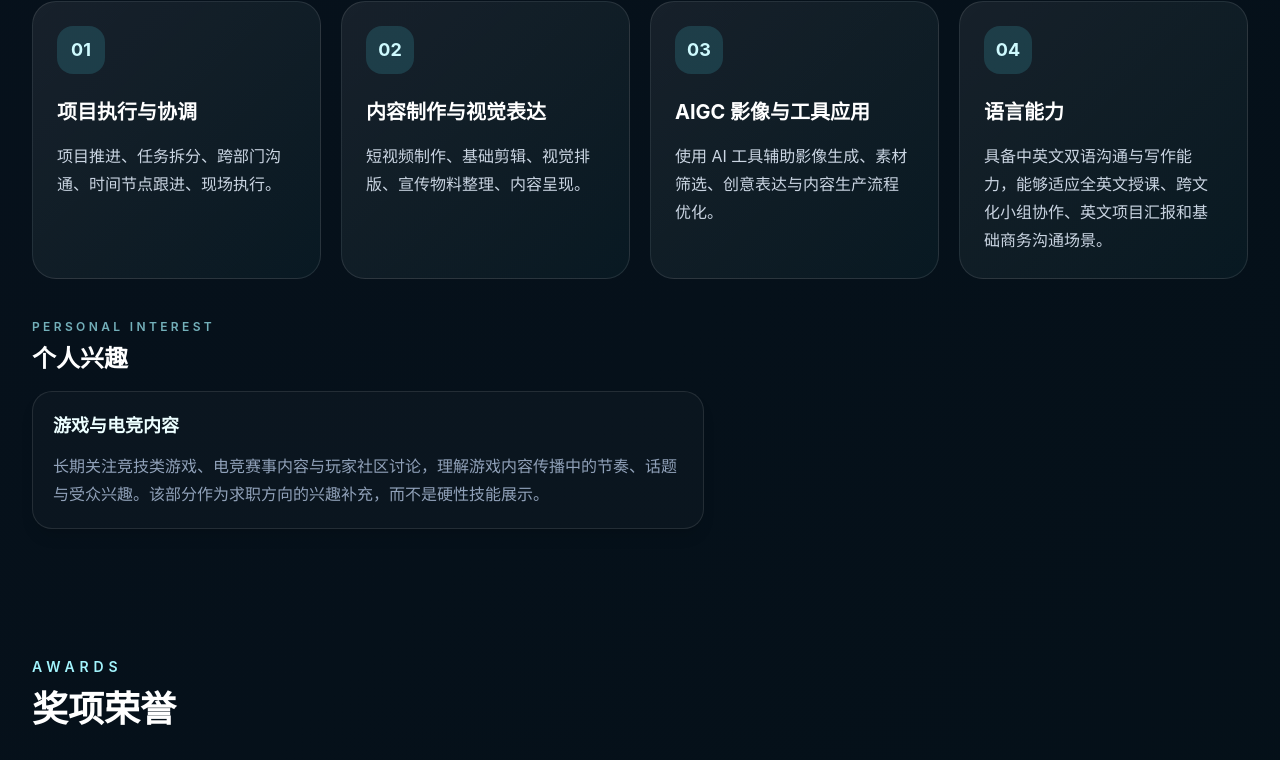
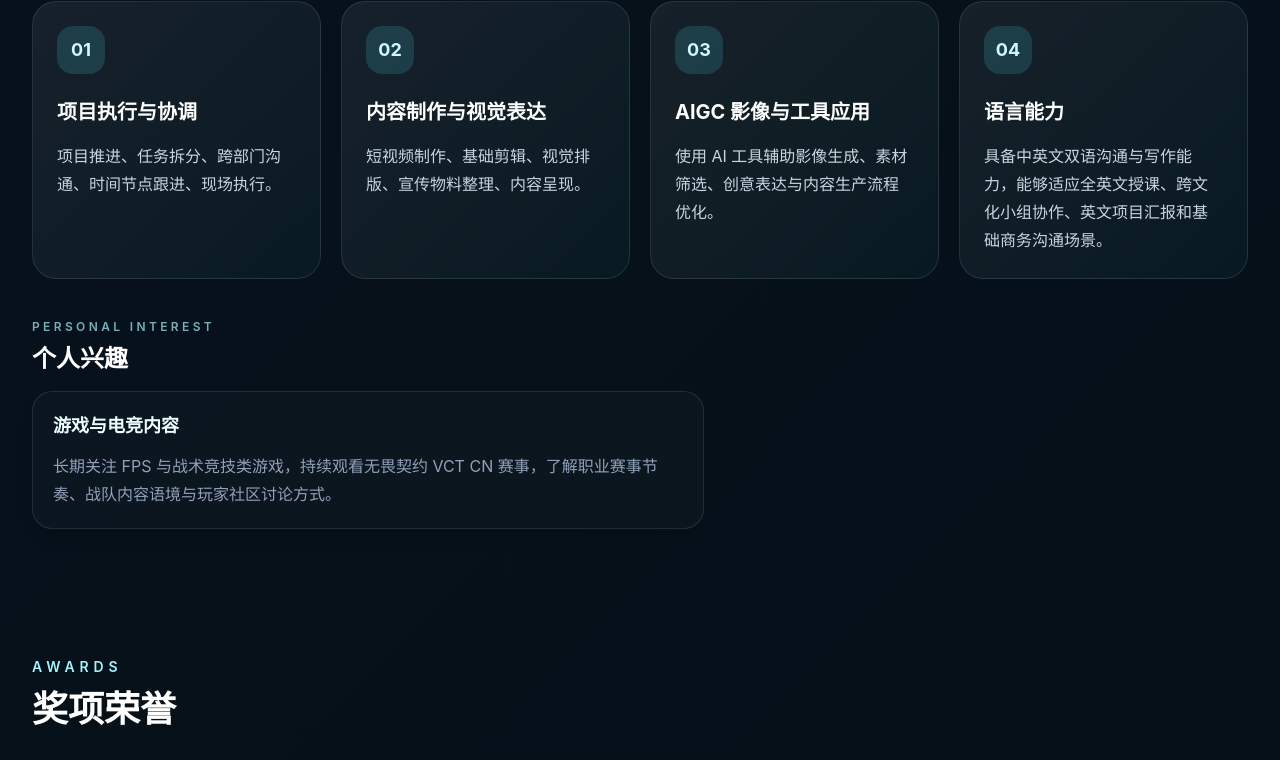
Before and after one commit to 20010822c-ux/chi-li-portfolio, a Next.js app: page / in a window 1280 px wide. Shown: the part 3839-4599 px from the top of the page. Built offline with nearby package versions, Linux system fonts and the light colour scheme.

Commit message:
Enhance capabilities card interactions

```diff
--- a/app/page.tsx
+++ b/app/page.tsx
@@ -402,13 +402,17 @@ export default function Home() {
         <SectionTitle eyebrow="Capabilities" title="核心能力" />
         <div className="grid gap-5 sm:grid-cols-2 xl:grid-cols-4">
           {skills.map((skill, index) => (
-            <article key={skill.title} className="rounded-[1.5rem] border border-white/10 bg-gradient-to-br from-white/[0.07] to-cyan-300/[0.04] p-6">
+            <SpotlightCard
+              key={skill.title}
+              spotlightColor="rgba(34, 211, 238, 0.14)"
+              className="rounded-[1.5rem] border border-white/10 bg-gradient-to-br from-white/[0.07] to-cyan-300/[0.04] p-6 transition-all duration-300 ease-out hover:-translate-y-1 hover:border-cyan-200/35 hover:bg-white/[0.07] hover:shadow-[0_18px_70px_rgba(34,211,238,0.10)]"
+            >
               <div className="mb-6 flex h-12 w-12 items-center justify-center rounded-2xl bg-cyan-300/15 text-lg font-bold text-cyan-100">
                 0{index + 1}
               </div>
               <h3 className="text-xl font-bold text-white">{skill.title}</h3>
               <p className="mt-4 leading-7 text-slate-300">{skill.description}</p>
-            </article>
+            </SpotlightCard>
           ))}
         </div>
 
@@ -417,12 +421,15 @@ export default function Home() {
             <p className="text-xs font-semibold uppercase tracking-[0.28em] text-cyan-200/70">Personal Interest</p>
             <h3 className="mt-2 text-2xl font-bold text-white">个人兴趣</h3>
           </div>
-          <article className="rounded-[1.25rem] border border-white/10 bg-white/[0.025] p-5 shadow-lg shadow-black/10 transition-all duration-300 ease-out hover:-translate-y-0.5 hover:border-cyan-200/25 hover:bg-white/[0.04]">
+          <SpotlightCard
+            spotlightColor="rgba(251, 191, 36, 0.10)"
+            className="rounded-[1.25rem] border border-white/10 bg-white/[0.025] p-5 shadow-lg shadow-black/10 transition-all duration-300 ease-out hover:-translate-y-0.5 hover:border-amber-200/25 hover:bg-white/[0.04]"
+          >
             <h4 className="text-lg font-semibold text-cyan-50">游戏与电竞内容</h4>
             <p className="mt-3 leading-7 text-slate-400">
-              长期关注竞技类游戏、电竞赛事内容与玩家社区讨论，理解游戏内容传播中的节奏、话题与受众兴趣。该部分作为求职方向的兴趣补充，而不是硬性技能展示。
+              长期关注 FPS 与战术竞技类游戏，持续观看无畏契约 VCT CN 赛事，了解职业赛事节奏、战队内容语境与玩家社区讨论方式。
             </p>
-          </article>
+          </SpotlightCard>
         </div>
       </section>
 
```
